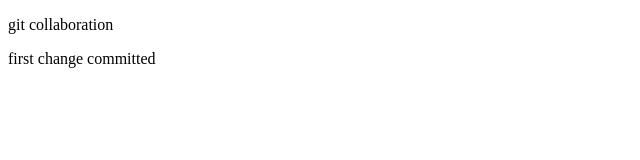
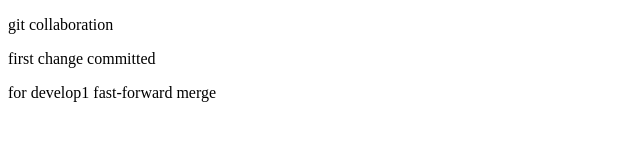
Before and after one commit to gooseman147/Git-collaboration, a plain HTML site: page index.html in a window 1280 px wide. Shown: the whole page, without its empty margins (0-640 px from the left). Drawn offline with Linux system fonts and the light colour scheme.

Commit message:
add body part

```diff
--- a/index.html
+++ b/index.html
@@ -8,5 +8,6 @@
   <body>
     <p>git collaboration</p>
     <p>first change committed</p>
+    <p>for develop1 fast-forward merge</p>
   </body>
 </html>
```
